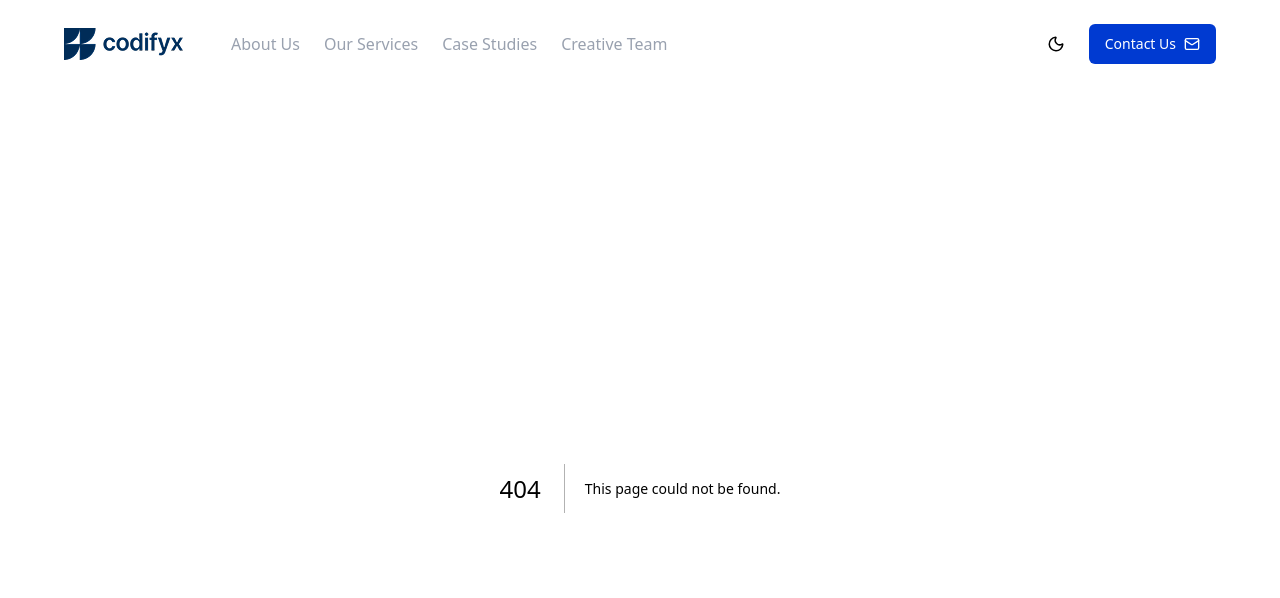
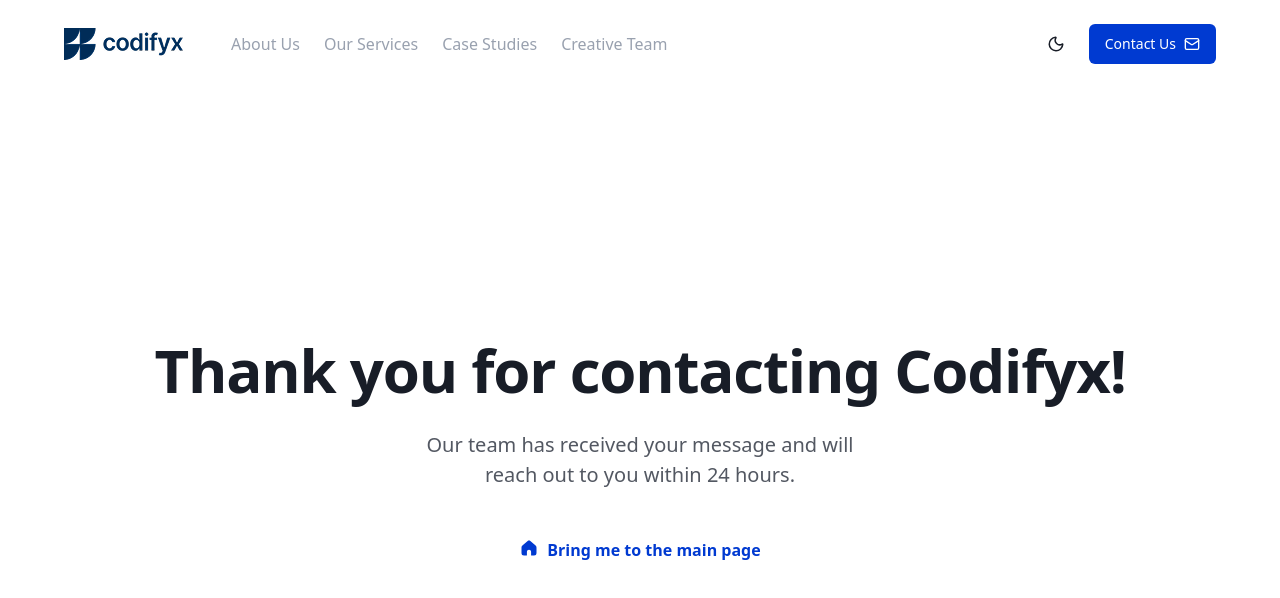
Before and after one commit to sokundeny/codifyx, a Next.js app: page /thankyou in a window 1280 px wide. Before the commit this address had no page. Shown: the top 598 px of the page. Built offline with nearby package versions, Linux system fonts and the light colour scheme.

Commit message:
thank you page v1

```diff
--- /dev/null
+++ b/src/app/thankyou/page.tsx
@@ -0,0 +1,32 @@
+'use client'
+
+const ThankYou: React.FC = () => {
+  return (
+    <main
+      className="flex flex-col justify-center items-center gap-12 w-full"
+      style={{ height: "calc(100vh - 80px)" }}
+    >
+      <div className="flex flex-col justify-center items-center text-center gap-6">
+        <h1 className="font-semibold text-6xl leading-18 tracking-[-0.02em] text-[#181D27]">
+          Thank you for contacting Codifyx!
+        </h1>
+        <p className="w-120 font-normal text-xl leading-7.5 text-[#535862]">
+          Our team has received your message and will reach out to you within 24 hours.
+        </p>
+      </div>
+
+      <button
+        onClick={() => window.location.href = "/"}
+        className="flex gap-2 font-semibold leading-6 bg-pr text-[#003AD1]"
+      >
+        <svg width="20" height="20" viewBox="0 0 20 20" fill="none" xmlns="http://www.w3.org/2000/svg">
+          <path fill-rule="evenodd" clip-rule="evenodd" d="M15 17.4994H12.3334C12.195 17.4994 12.0833 17.3877 12.0833 17.2494V13.7494C12.0833 12.5986 11.1508 11.6661 10 11.6661C8.84917 11.6661 7.91667 12.5986 7.91667 13.7494V17.2494C7.91667 17.3877 7.80496 17.4994 7.66663 17.4994H5C3.33333 17.4994 2.5 16.6661 2.5 14.9994V9.70858C2.5 8.04358 2.93588 7.78779 3.69171 7.15446L8.6617 2.98687C9.43587 2.33771 10.565 2.33771 11.3392 2.98687L16.3092 7.15446C17.0642 7.78779 17.5008 8.04358 17.5008 9.70858V14.9994C17.5 16.6661 16.6667 17.4994 15 17.4994Z" fill="#003AD1"/>
+        </svg>
+
+        <span className="hover:cursor-pointer">Bring me to the main page</span>
+      </button>
+    </main>
+  );
+}
+
+export default ThankYou;
```
